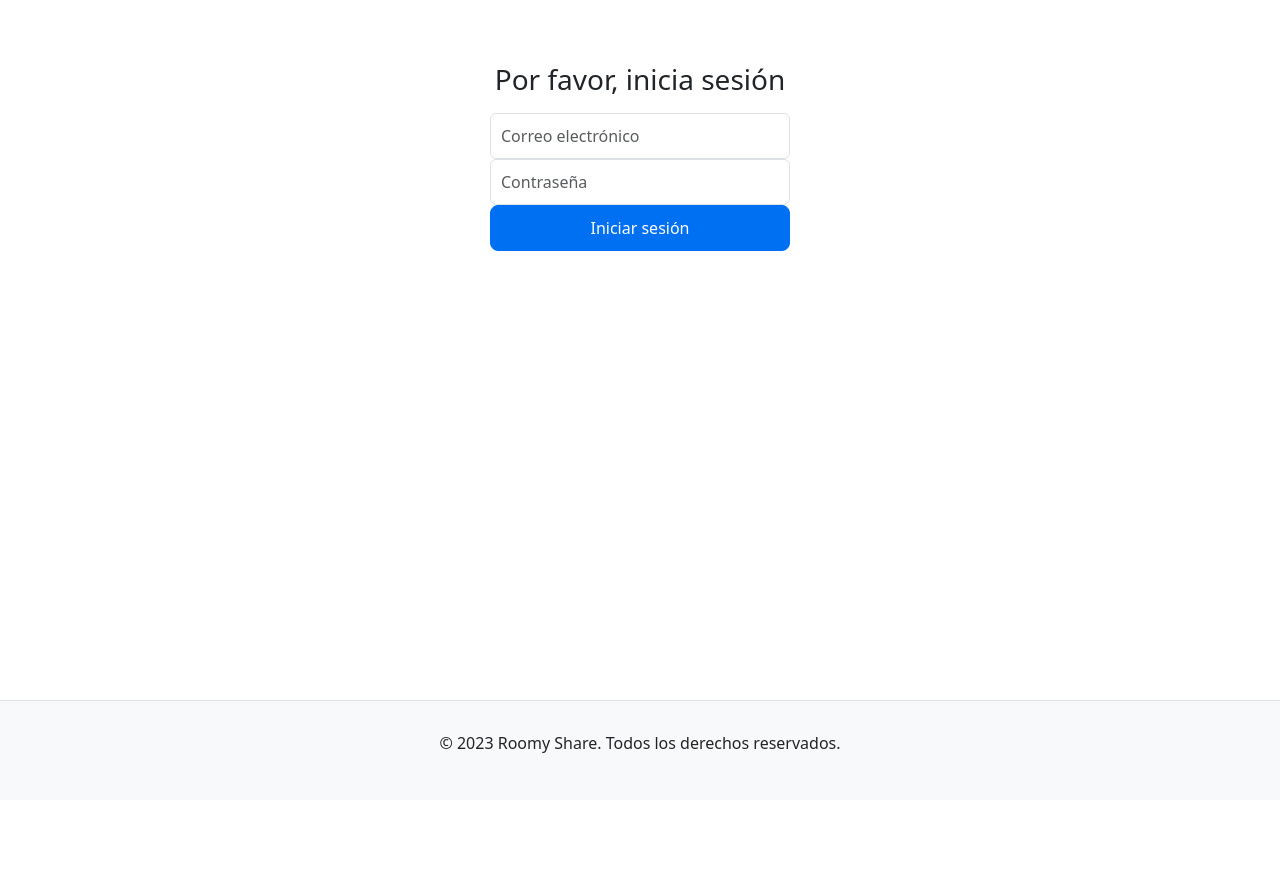
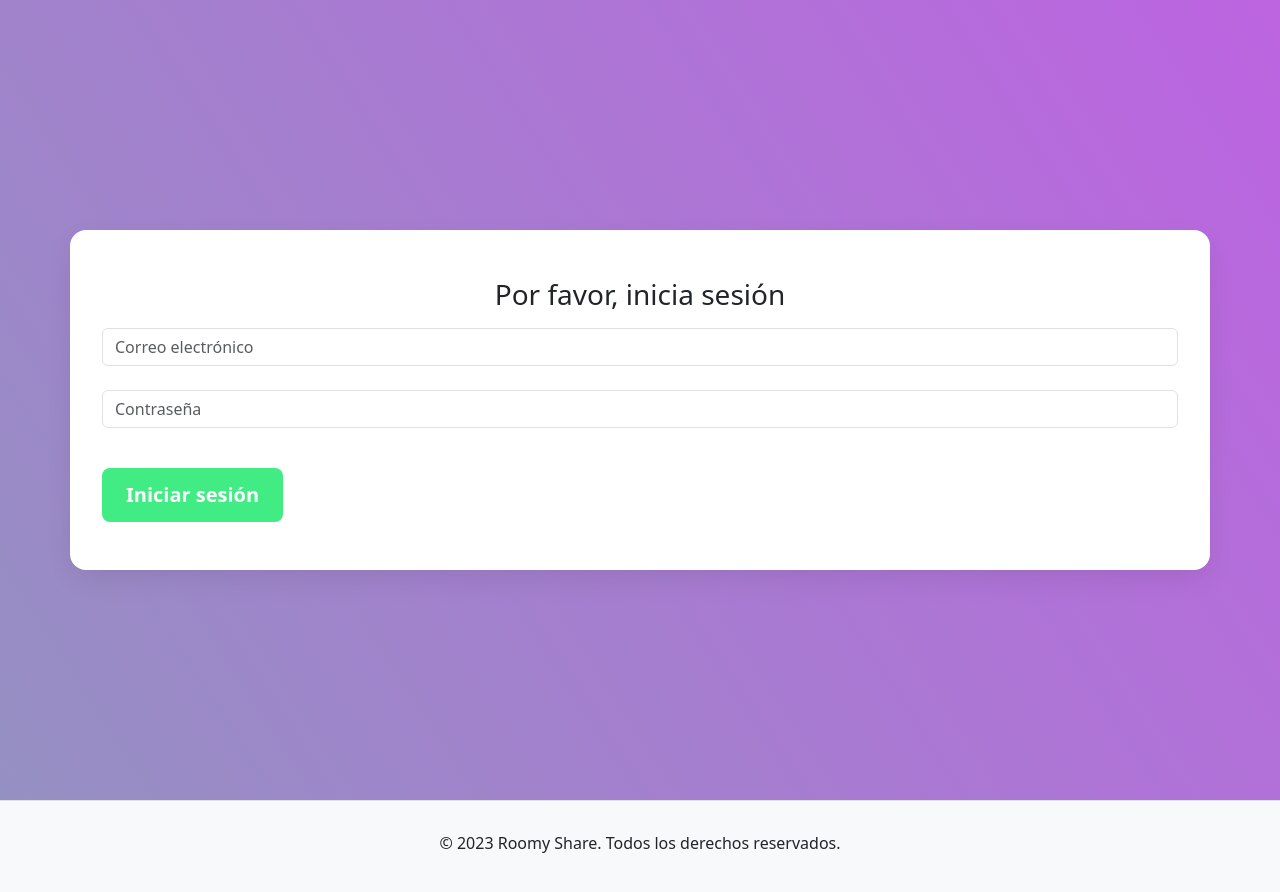
Before and after one commit to gerasg/roomy-share, a Next.js app: page /login in a window 1280 px wide. Shown: the top 892 px of the page. Before the commit the page ends 800 px from the top, so only its background shows below. Built offline with nearby package versions, Linux system fonts and the light colour scheme.

Commit message:
Index styling and improvements

```diff
--- a/src/pages/login.tsx
+++ b/src/pages/login.tsx
@@ -1,4 +1,4 @@
-import { useState } from 'react'
+import { useState, useEffect } from 'react'
 import { useRouter } from 'next/router'
 import jwtDecode from 'jwt-decode';
 import styles from '../styles/Login.module.css'
@@ -12,7 +12,22 @@ export default function Login() {
     const [email, setEmail] = useState('')
     const [password, setPassword] = useState('')
     const [error, setError] = useState('')
+    const [isLoading, setIsLoading] = useState(true) // Nuevo estado para controlar la carga
     const router = useRouter()
+
+    useEffect(() => {
+      const token = localStorage.getItem('token');
+      if (token) {
+        const decodedToken = jwtDecode(token) as DecodedToken;
+        const role = decodedToken.role;
+        if (role === 'owner') {
+          router.push('/dashboard')
+        } else if (role === 'tenant') {
+          router.push('/user_dashboard')
+        }
+      }
+      setIsLoading(false); // Una vez se ha comprobado el token, se establece isLoading a false
+    }, []);
 
     const handleSubmit = async (event: React.FormEvent<HTMLFormElement>) => {
       event.preventDefault()
@@ -40,24 +55,31 @@ export default function Login() {
       }
     }
 
+    if(isLoading) {
+      return <div className={styles['loading']}>Cargando...</div>
+    }
+
     return (
+      <div className={`${styles['login-page']}`}>
+        {isLoading && <div className={styles['loading']}>Cargando...</div>}
         <div className={`container py-5 ${styles['login-container']}`}>
             <div className={styles['login-form']}>
               <h1 className="h3 mb-3 fw-normal text-center">Por favor, inicia sesión</h1>
               <form onSubmit={handleSubmit}>
-          <div className="form-group">
+                <div className={`form-group ${styles['input-group']}`}>
                   <label htmlFor="emailInput" className="visually-hidden">Correo electrónico</label>
                   <input type="email" id="emailInput" className={`form-control ${styles['form-input']}`} placeholder="Correo electrónico" required
                     value={email} onChange={(e) => setEmail(e.target.value)} />
                 </div>
-          <div className="form-group">
+                <div className={`form-group ${styles['input-group']}`}>
                   <label htmlFor="passwordInput" className="visually-hidden">Contraseña</label>
                   <input type="password" id="passwordInput" className={`form-control ${styles['form-input']}`} placeholder="Contraseña" required
                     value={password} onChange={(e) => setPassword(e.target.value)} />
                 </div>
                 {error && <div className="alert alert-danger" role="alert">{error}</div>}
-          <button className={`btn btn-lg btn-primary ${styles['login-button']}`} type="submit">Iniciar sesión</button>
+                <button className={`btn btn-lg ${styles['login-button']}`} type="submit">Iniciar sesión</button>
               </form>
+            </div>
         </div>
       </div>
     )
--- a/src/styles/Login.module.css
+++ b/src/styles/Login.module.css
@@ -1,32 +1,61 @@
-.login-form {
-    width: 100%;
-    max-width: 330px;
-    padding: 15px;
-    margin: auto;
+.login-page {
+  background: linear-gradient(57deg, #42ec84, #e23afd);
+  background-size: 400% 400%;
+  height: 100vh;
+  display: flex;
+  justify-content: center;
+  align-items: center;
+
+  -webkit-animation: AnimationName 53s ease infinite;
+  -moz-animation: AnimationName 53s ease infinite;
+  -o-animation: AnimationName 53s ease infinite;
+  animation: AnimationName 53s ease infinite;
 }
 
-  .form-input {
-    position: relative;
-    box-sizing: border-box;
-    height: auto;
-    padding: 10px;
-    font-size: 16px;
+.login-container {
+  background: white;
+  padding: 2rem;
+  border-radius: 1rem;
+  box-shadow: 0px 10px 30px -5px rgba(0, 0, 0, 0.1);
 }
 
-  .form-input:focus {
-    z-index: 2;
+.input-group {
+  margin-bottom: 1.5rem;
 }
 
 .login-button {
+  background: #42ec84;
+  color: white;
+  border: none;
+  padding: 0.75rem 1.5rem;
+  border-radius: 0.5rem;
+  font-weight: bold;
+  margin-top: 1rem;
   cursor: pointer;
-    color: #fff;
-    background-color: #0070f3;
-    border-color: #0070f3;
-    padding: 10px;
-    font-size: 16px;
-    width: 100%;
+  transition: background 0.2s ease-in-out;
 }
 
 .login-button:hover {
-    background-color: #0056b3;
+  background: #31b867;
 }
+
+@-webkit-keyframes AnimationName {
+  0%{background-position:99% 0%}
+  50%{background-position:2% 100%}
+  100%{background-position:99% 0%}
+}
+@-moz-keyframes AnimationName {
+  0%{background-position:99% 0%}
+  50%{background-position:2% 100%}
+  100%{background-position:99% 0%}
+}
+@-o-keyframes AnimationName {
+  0%{background-position:99% 0%}
+  50%{background-position:2% 100%}
+  100%{background-position:99% 0%}
+}
+@keyframes AnimationName {
+  0%{background-position:99% 0%}
+  50%{background-position:2% 100%}
+  100%{background-position:99% 0%}
+}
```
Also changed, not shown: 1 other file (tests, documents, lock files or other folders). Lines whose indentation alone changed are shown as unchanged.
